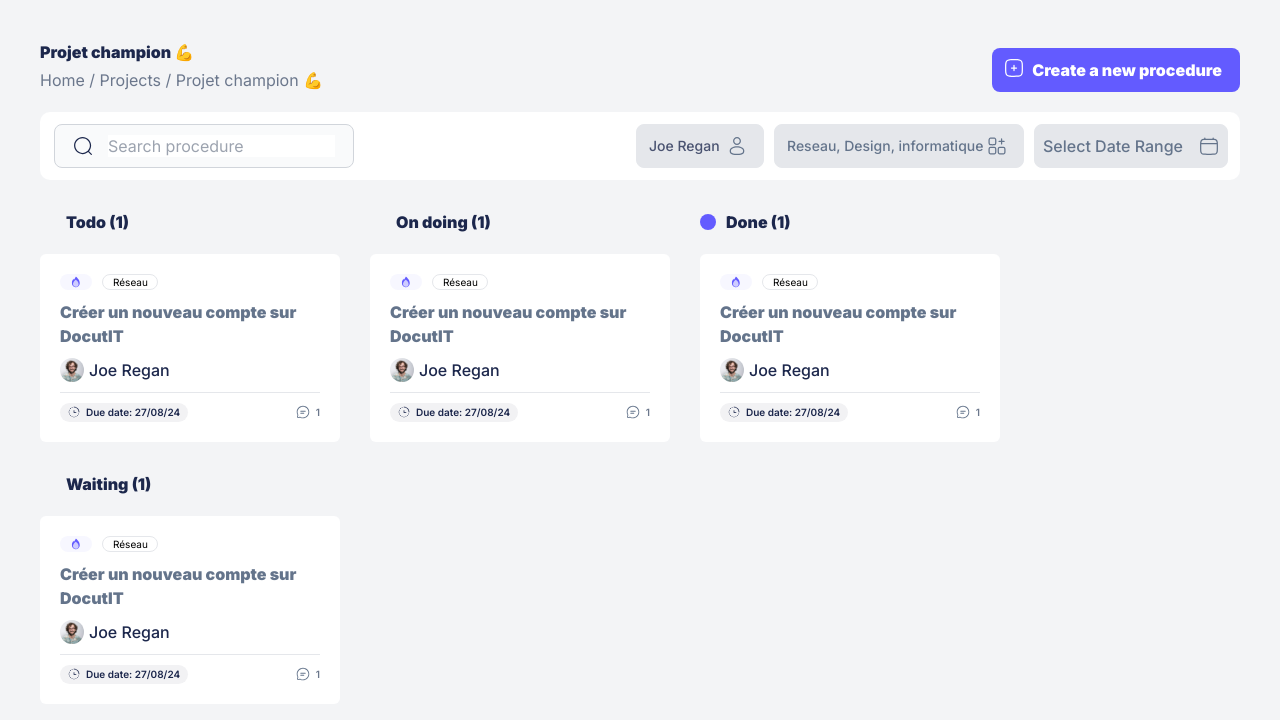
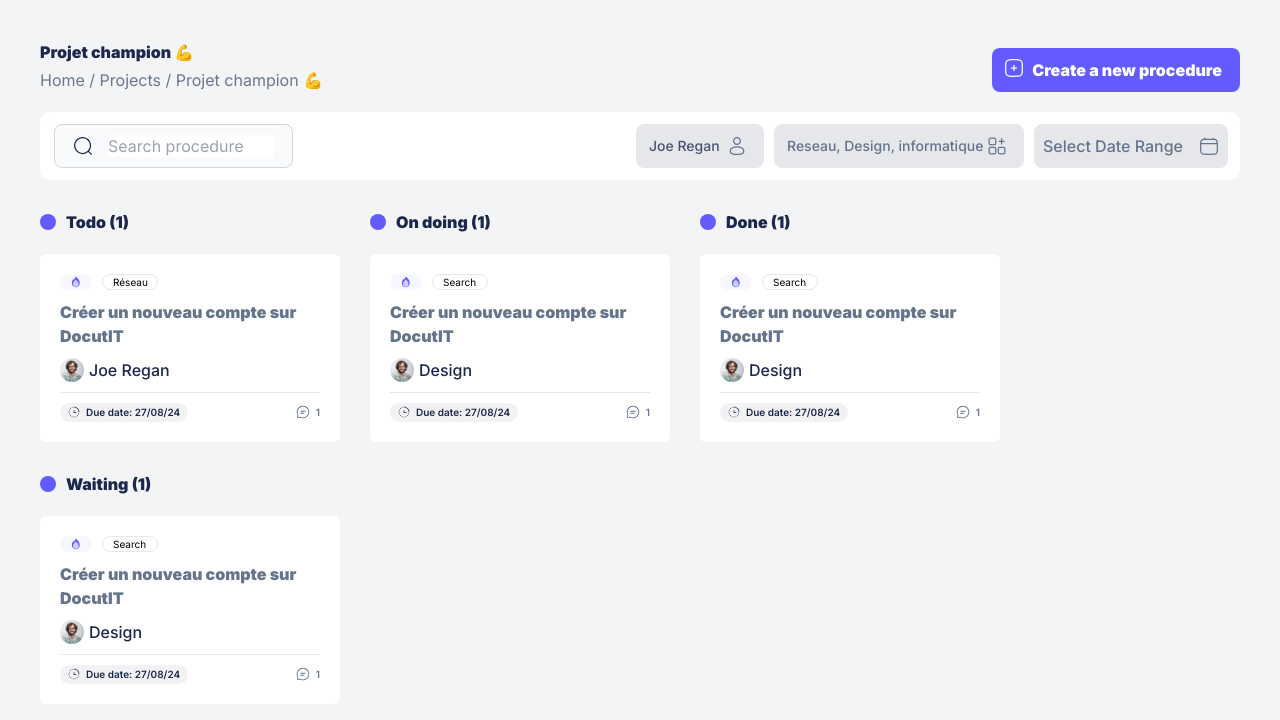
Before and after one commit to WorkspaceChetan/docuid_test, a Next.js app: page / in a window 1280 px wide. Shown: the top 720 px of the page. Built offline with nearby package versions, Linux system fonts and the light colour scheme.

Commit message:
drag& drop completed

```diff
--- a/next.config.mjs
+++ b/next.config.mjs
@@ -1,4 +1,6 @@
 /** @type {import('next').NextConfig} */
-const nextConfig = {};
+const nextConfig = {
+  reactStrictMode: false,
+};
 
 export default nextConfig;
--- a/package.json
+++ b/package.json
@@ -13,12 +13,14 @@
     "mongoose": "^8.5.1",
     "next": "14.2.5",
     "react": "^18",
+    "react-beautiful-dnd": "^13.1.1",
     "react-datepicker": "^7.3.0",
     "react-dom": "^18"
   },
   "devDependencies": {
     "@types/node": "^20",
     "@types/react": "^18",
+    "@types/react-beautiful-dnd": "^13.1.8",
     "@types/react-dom": "^18",
     "eslint": "^8",
     "eslint-config-next": "14.2.5",
--- a/src/component/Home/Filter.tsx
+++ b/src/component/Home/Filter.tsx
@@ -1,5 +1,4 @@
 "use client";
-
 import { format } from "date-fns";
 import Image from "next/image";
 import React, { useEffect, useRef, useState } from "react";
@@ -80,7 +79,7 @@ const Filter = () => {
 
   return (
     <div className="w-full max-w-[1290px] h-auto lg:h-[68px] rounded-[10px] p-[12px_12px_12px_14px] lg:gap-[33px] gap-[10px] bg-white flex flex-wrap lg:flex-nowrap">
-      <div className="w-full max-w-[300px] h-[44px] flex gap-[15px] border border-gray-300 rounded-[8px] p-[10px_18px] bg-[#F9FAFB]">
+      <div className="w-full lg:w-[300px] h-[44px] flex gap-[15px] border border-gray-300 rounded-[8px] p-[10px_18px] bg-[#F9FAFB]">
         <Image
           src="/image/Search.svg"
           alt="Search Icon"
@@ -95,13 +94,13 @@ const Filter = () => {
         />
       </div>
 
-      <div className="w-full max-w-[931px] h-auto md:h-[44px] gap-[10px] relative flex flex-wrap lg:flex-nowrap lg:justify-end">
+      <div className="w-full max-w-[931px] h-auto lg:h-[44px] gap-[10px] relative flex flex-wrap lg:flex-nowrap lg:justify-end">
         <div
-          className="relative w-full max-w-[128px] h-[44px] rounded-[8px] border p-[10px_18px_10px_12px] gap-[8px] text-[#F9FAFB] bg-[#E5E7EB] flex items-center cursor-pointer"
+          className="relative w-full lg:w-[128px] h-[44px] rounded-[8px] border p-[10px_18px_10px_12px] gap-[8px] text-[#F9FAFB] bg-[#E5E7EB] flex items-center cursor-pointer"
           ref={nameDropdownRef}
           onClick={toggleNameDropdown}
         >
-          <div className="w-full max-w-[70px] h-[24px] text-[14px] leading-[24px] font-[500] text-[#495270] whitespace-nowrap">
+          <div className="w-full lg:w-[70px] h-[24px] text-[14px] leading-[24px] font-[500] text-[#495270] whitespace-nowrap">
             {selectedName}
           </div>
           <Image
@@ -127,11 +126,11 @@ const Filter = () => {
         </div>
 
         <div
-          className="relative w-full max-w-[250px] h-[44px] rounded-[8px] border p-[10px_18px_10px_12px] gap-[8px] text-[#F9FAFB] bg-[#E5E7EB] flex items-center cursor-pointer"
+          className="relative w-full lg:w-[250px] h-[44px] rounded-[8px] border p-[10px_18px_10px_12px] gap-[8px] text-[#F9FAFB] bg-[#E5E7EB] flex items-center cursor-pointer"
           ref={categoryDropdownRef}
           onClick={toggleCategoryDropdown}
         >
-          <div className="w-full max-w-[192px] h-[24px] text-[14px] leading-[24px] font-[500] text-[#64748B] whitespace-nowrap">
+          <div className="w-full lg:w-[192px] h-[24px] text-[14px] leading-[24px] font-[500] text-[#64748B] whitespace-nowrap">
             {selectedCategory}
           </div>
           <Image
@@ -155,7 +154,8 @@ const Filter = () => {
             </div>
           )}
         </div>
-        <div className="relative w-full md:w-[194px] h-[44px] rounded-lg border p-2 bg-[#E5E7EB] flex items-center cursor-pointer">
+
+        <div className="relative w-full lg:w-[194px] h-[44px] rounded-lg border p-2 bg-[#E5E7EB] flex items-center cursor-pointer">
           <div className="flex-1 text-sm font-medium text-[#64748B]">
             {formattedStartDate && formattedEndDate
               ? `${formattedStartDate} - ${formattedEndDate}`
--- a/src/component/Home/TaskStatusCol.tsx
+++ b/src/component/Home/TaskStatusCol.tsx
@@ -1,18 +1,34 @@
+// components/TaskStatusCol.tsx
+
+import React from "react";
+import { Draggable } from "react-beautiful-dnd";
 import TaskCard from "./TaskCard";
+import { TaskStatusColProps } from "../types/TasksManagerBoxType";
 
-const TaskStatusCol = ({ title, color }: { title: string; color: string }) => {
+const TaskStatusCol: React.FC<TaskStatusColProps> = ({
+  title,
+  color,
+  items,
+}) => {
   return (
     <div className="flex flex-col gap-5 items-start">
       <div className="flex gap-2.5 items-center">
         <div className={`bg-${color} rounded-full w-4 h-4`} />
         <div className="text-primary-text text-sm font-black">{title}</div>
       </div>
-      <TaskCard
-        label="Réseau"
-        description="Créer un nouveau compte sur DocutIT"
-        user="Joe Regan"
-        date="27/08/24"
-      />
+      {items.map((item, index) => (
+        <Draggable key={item.id} draggableId={item.id} index={index}>
+          {(provided, snapshot) => (
+            <div
+              ref={provided.innerRef}
+              {...provided.draggableProps}
+              {...provided.dragHandleProps}
+            >
+              <TaskCard {...item} />
+            </div>
+          )}
+        </Draggable>
+      ))}
     </div>
   );
 };
--- a/src/component/Home/TasksManagerBox.tsx
+++ b/src/component/Home/TasksManagerBox.tsx
@@ -1,13 +1,131 @@
+"use client";
+
+import React, { useState } from "react";
+import { DragDropContext, Droppable } from "react-beautiful-dnd";
 import TaskStatusCol from "./TaskStatusCol";
+import { Columns } from "../types/TasksManagerBoxType";
 
-const TasksManagerBox = () => {
+const initialColumns: Columns = {
+  todo: {
+    id: "todo",
+    title: "Todo (1)",
+    color: "primary",
+    items: [
+      {
+        id: "1",
+        label: "Réseau",
+        description: "Créer un nouveau compte sur DocutIT",
+        user: "Joe Regan",
+        date: "27/08/24",
+      },
+    ],
+  },
+  doing: {
+    id: "doing",
+    title: "On doing (1)",
+    color: "primary",
+    items: [
+      {
+        id: "2",
+        label: "Search",
+        description: "Créer un nouveau compte sur DocutIT",
+        user: "Design",
+        date: "27/08/24",
+      },
+    ],
+  },
+  done: {
+    id: "done",
+    title: "Done (1)",
+    color: "primary",
+    items: [
+      {
+        id: "2",
+        label: "Search",
+        description: "Créer un nouveau compte sur DocutIT",
+        user: "Design",
+        date: "27/08/24",
+      },
+    ],
+  },
+  waiting: {
+    id: "waiting",
+    title: "Waiting (1)",
+    color: "primary",
+    items: [
+      {
+        id: "2",
+        label: "Search",
+        description: "Créer un nouveau compte sur DocutIT",
+        user: "Design",
+        date: "27/08/24",
+      },
+    ],
+  },
+};
+
+const TasksManagerBox: React.FC = () => {
+  const [columns, setColumns] = useState<Columns>(initialColumns);
+
+  const onDragEnd = (result: any) => {
+    const { source, destination } = result;
+
+    if (!destination) return;
+
+    const sourceColumn = columns[source.droppableId];
+    const destColumn = columns[destination.droppableId];
+    const sourceItems = Array.from(sourceColumn.items);
+    const destItems = Array.from(destColumn.items);
+    const [removed] = sourceItems.splice(source.index, 1);
+
+    if (source.droppableId === destination.droppableId) {
+      sourceItems.splice(destination.index, 0, removed);
+      setColumns({
+        ...columns,
+        [source.droppableId]: {
+          ...sourceColumn,
+          items: sourceItems,
+        },
+      });
+    } else {
+      destItems.splice(destination.index, 0, removed);
+      setColumns({
+        ...columns,
+        [source.droppableId]: {
+          ...sourceColumn,
+          items: sourceItems,
+        },
+        [destination.droppableId]: {
+          ...destColumn,
+          items: destItems,
+        },
+      });
+    }
+  };
+
   return (
-    <div className="flex flex-wrap gap-7.5">
-      <TaskStatusCol color="success" title="Todo (1)" />
-      <TaskStatusCol color="warning" title="On doing (1)" />
-      <TaskStatusCol color="primary" title="Done (1)" />
-      <TaskStatusCol color="grey-text" title="Waiting (1)" />
-    </div>
+    <DragDropContext onDragEnd={onDragEnd}>
+      <div className="flex flex-wrap gap-7.5">
+        {Object.entries(columns).map(([id, column]) => (
+          <Droppable key={id} droppableId={id}>
+            {(provided) => (
+              <div
+                ref={provided.innerRef}
+                {...provided.droppableProps}
+                className="flex flex-col gap-5 items-start"
+              >
+                <TaskStatusCol
+                  title={column.title}
+                  color={column.color}
+                  items={column.items}
+                />
+                {provided.placeholder}
+              </div>
+            )}
+          </Droppable>
+        ))}
+      </div>
+    </DragDropContext>
   );
 };
 
--- /dev/null
+++ b/src/component/types/TasksManagerBoxType.tsx
@@ -0,0 +1,24 @@
+export interface TaskItem {
+  id: string;
+  label: string;
+  description: string;
+  user: string;
+  date: string;
+}
+
+export interface Column {
+  id: string;
+  title: string;
+  color: string;
+  items: TaskItem[];
+}
+
+export interface Columns {
+  [key: string]: Column;
+}
+
+export type TaskStatusColProps = {
+  title: string;
+  color: string;
+  items: TaskItem[];
+};
```
Also changed, not shown: 2 other files (tests, documents, lock files or other folders).
